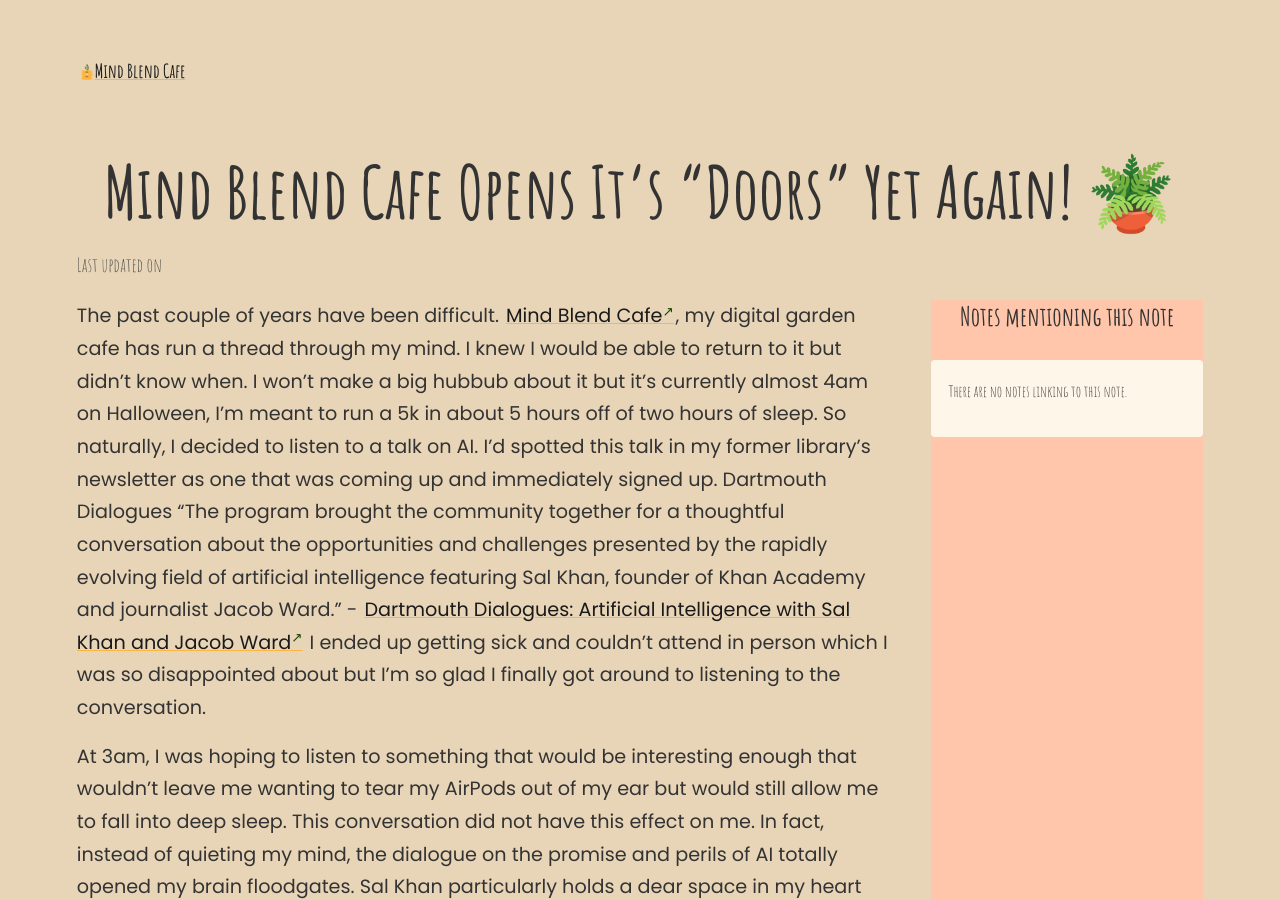
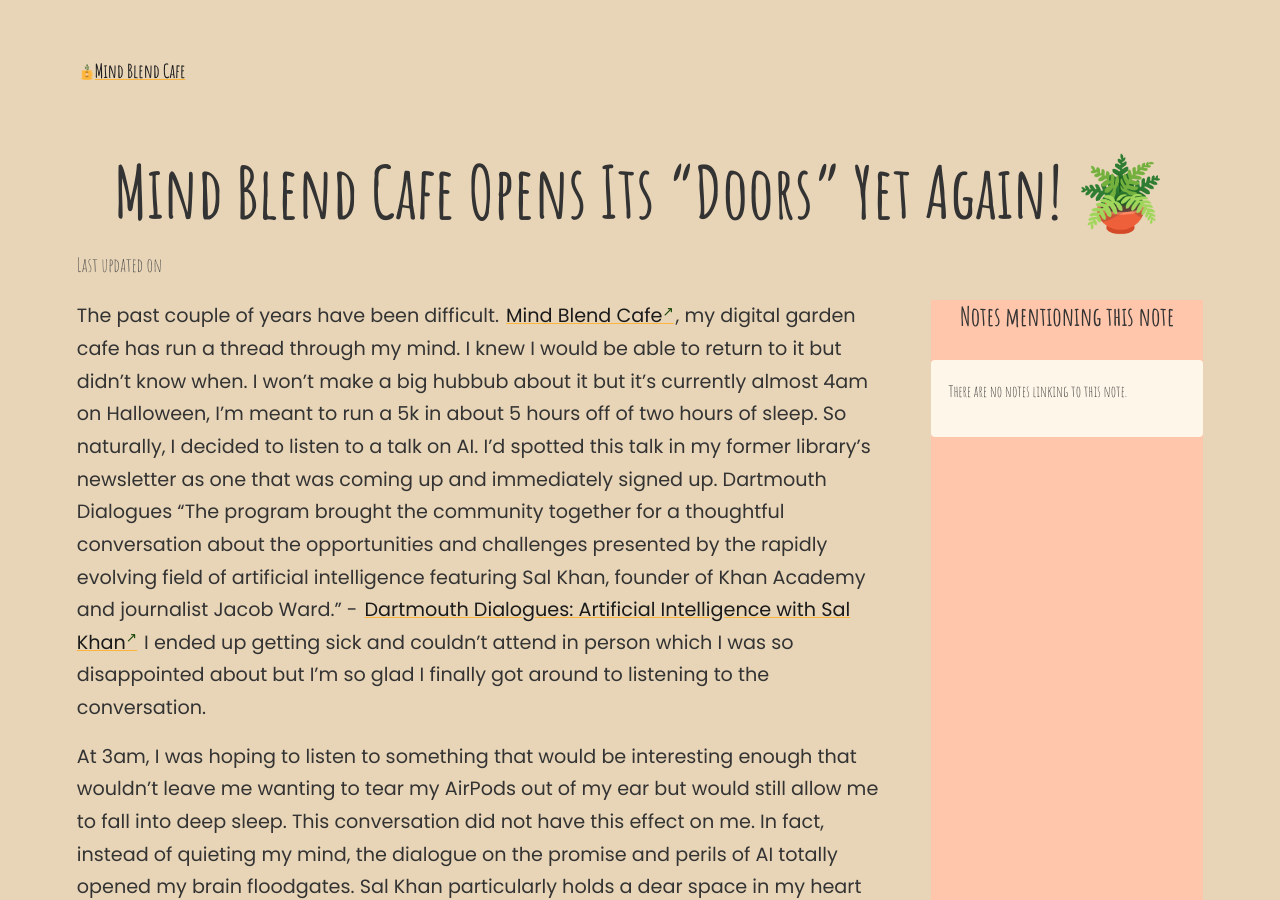
Before and after one commit to naagma5/naagma5.github.io, a Jekyll site: the page built from _notes/Brewing/Mind Blend Cafe Opens Its “Doors” Yet Again!.md, in a window 1280 px wide and 900 px high. Built offline with Jekyll 4.4.1, drawn with Linux system fonts in a browser that asks for light colours.

Commit message:
updated link and grammar in post

```diff
--- a/_notes/Brewing/Mind Blend Cafe Opens It’s “Doors” Yet Again!.md
+++ b/_notes/Brewing/Mind Blend Cafe Opens Its “Doors” Yet Again!.md
@@ -1,10 +1,10 @@
 ---
-title: Mind Blend Cafe Opens It’s “Doors” Yet Again!
+title: Mind Blend Cafe Opens Its “Doors” Yet Again!
 ---
 
 
 The past couple of years have been difficult. [Mind Blend Cafe](https://mindblendcafe.com/), my digital garden cafe has run a thread through my mind. I knew I would be able to return to it but didn’t know when. I won’t make a big hubbub about it but it’s currently almost 4am on Halloween, I’m meant to run a 5k in about 5 hours off of two hours of sleep. So naturally, I decided to listen to a talk on AI. I'd spotted this talk in my former library’s newsletter as one that was coming up and immediately signed up. Dartmouth Dialogues “The program brought the community together for a thoughtful conversation about the opportunities and challenges presented by the rapidly evolving field of artificial intelligence featuring Sal Khan, founder of Khan Academy and journalist Jacob Ward.” -
-[Dartmouth Dialogues: Artificial Intelligence with Sal Khan and Jacob Ward](https://www.youtube.com/@gwlibrary) I ended up getting sick and couldn't attend in person which I was so disappointed about but I'm so glad I finally got around to listening to the conversation.
+[Dartmouth Dialogues: Artificial Intelligence with Sal Khan](https://youtu.be/BRp-F1uIdhM) I ended up getting sick and couldn't attend in person which I was so disappointed about but I'm so glad I finally got around to listening to the conversation.
 
 
 At 3am, I was hoping to listen to something that would be interesting enough that wouldn't leave me wanting to tear my AirPods out of my ear but would still allow me to fall into deep sleep. This conversation did not have this effect on me. In fact, instead of quieting my mind, the dialogue on the promise and perils of AI totally opened my brain floodgates. Sal Khan particularly holds a dear space in my heart after saving me in high school with all his YouTube videos. I have the utmost respect for him and he was a major factor in me becoming a cognitive scientist. I chose my undergraduate program with the hope of working in educational technology to contribute to students' supportive learning experience with the power of emerging technologies. Now, that wasn’t quite my career path... but it was very interesting and honestly refreshing to hear about the ways he’s been leveraging AI to build something like [Khanmigo](https://www.khanmigo.ai/).
```
